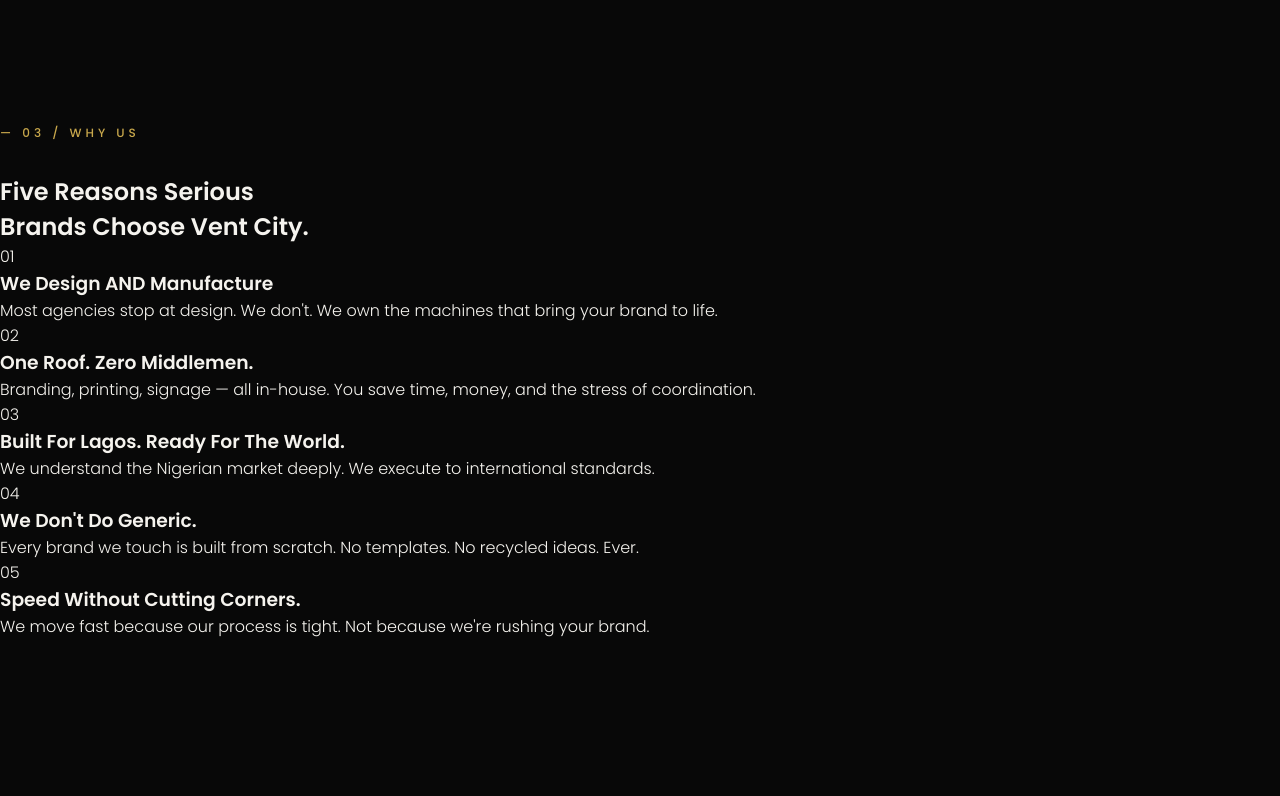
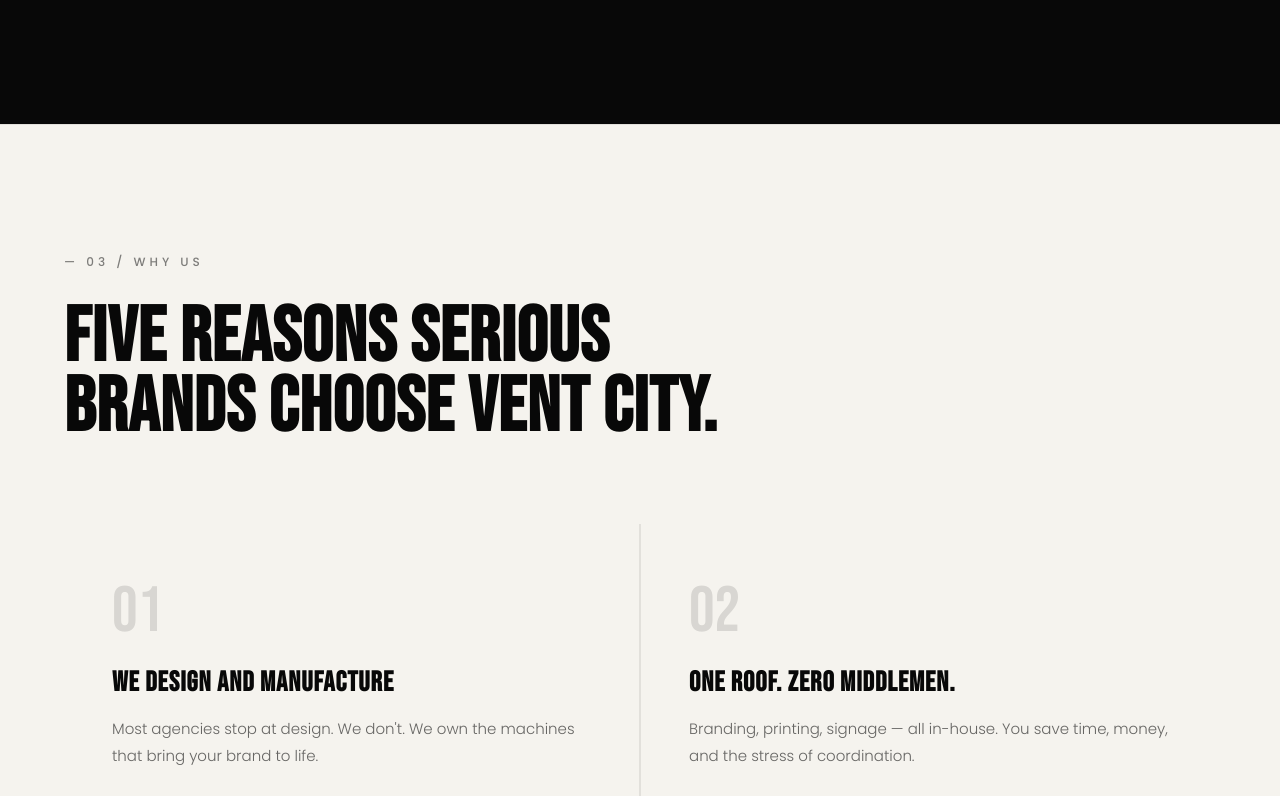
Before and after one commit to ibrahemabbakar-debug/ventcity, a plain HTML site: page index.html in a window 1280 px wide. Shown: the part 1604-2400 px from the top of the page. Before the commit the page ends 2243 px from the top, so only its background shows below. Drawn offline with Linux system fonts and the light colour scheme.

Commit message:
Add styles for 'Why Vent City' section

```diff
--- a/style.css
+++ b/style.css
@@ -372,3 +372,107 @@
   letter-spacing: 1px;
   opacity: 0.9;
 }
+/* ================================
+   WHY VENT CITY
+   ================================ */
+
+.why {
+  padding: 128px 64px;
+  background: var(--white);
+  border-top: 1px solid rgba(8, 8, 8, 0.08);
+}
+
+.why__container {
+  max-width: 1200px;
+  margin: 0 auto;
+}
+
+.why__top {
+  display: flex;
+  flex-direction: column;
+  margin-bottom: 80px;
+}
+
+.why__top .section-label {
+  color: var(--black);
+  opacity: 0.5;
+}
+
+.why__headline {
+  font-family: var(--font-display);
+  font-size: clamp(48px, 6vw, 80px);
+  line-height: 0.92;
+  color: var(--black);
+  letter-spacing: 1px;
+  max-width: 700px;
+}
+
+.why__grid {
+  display: grid;
+  grid-template-columns: repeat(2, 1fr);
+  gap: 2px;
+  background: rgba(8, 8, 8, 0.08);
+}
+
+.why__card {
+  background: var(--white);
+  padding: 56px 48px;
+  transition: background 0.3s ease;
+}
+
+.why__card:hover {
+  background: var(--black);
+}
+
+.why__card:hover .why__number {
+  color: var(--gold);
+}
+
+.why__card:hover .why__title {
+  color: var(--white);
+}
+
+.why__card:hover .why__body {
+  color: rgba(245, 243, 238, 0.6);
+}
+
+.why__card--wide {
+  grid-column: 1 / -1;
+  display: grid;
+  grid-template-columns: auto 1fr 1fr;
+  gap: 48px;
+  align-items: start;
+}
+
+.why__number {
+  font-family: var(--font-display);
+  font-size: 64px;
+  color: rgba(8, 8, 8, 0.12);
+  line-height: 1;
+  display: block;
+  margin-bottom: 24px;
+  transition: color 0.3s ease;
+}
+
+.why__card--wide .why__number {
+  font-size: 80px;
+  margin-bottom: 0;
+}
+
+.why__title {
+  font-family: var(--font-display);
+  font-size: 28px;
+  color: var(--black);
+  letter-spacing: 1px;
+  margin-bottom: 16px;
+  line-height: 1.1;
+  transition: color 0.3s ease;
+}
+
+.why__body {
+  font-size: 15px;
+  font-weight: 300;
+  color: rgba(8, 8, 8, 0.6);
+  line-height: 1.8;
+  transition: color 0.3s ease;
+}
```
